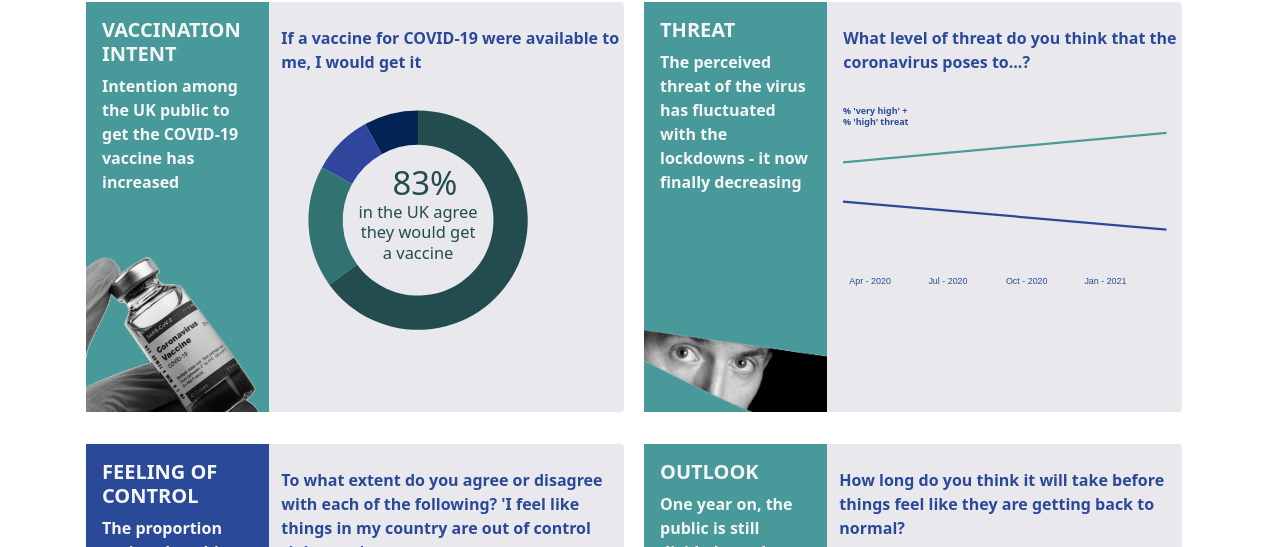
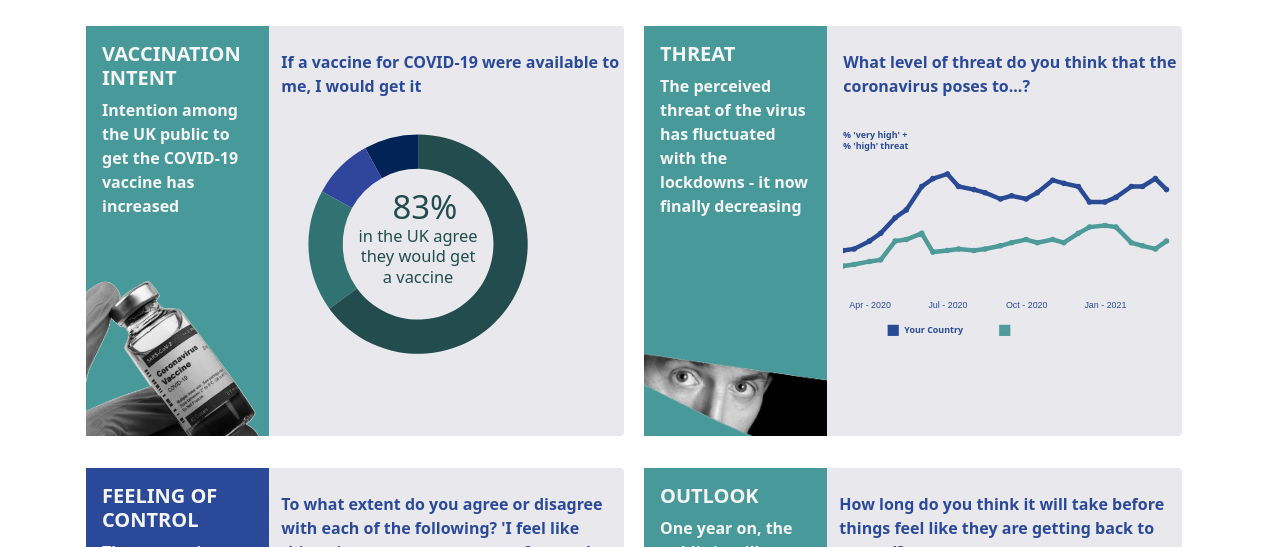
Before and after one commit to LiamOsler/d3, a website: page site/public/index.html in a window 1280 px wide. Shown: the part 959-1506 px from the top of the page. Drawn offline with nearby package versions, Linux system fonts and the light colour scheme.

Commit message:
upload threat perception graph

```diff
--- a/site/public/data/threat-perception.json
+++ b/site/public/data/threat-perception.json
@@ -1,12 +1,134 @@
 [
   {
     "date": "01-Mar-20",
+    "personally": 0.09,
+    "country": 0.19
+  },
+
+  {
+    "date": "14-Mar-20",
+    "personally": 0.1,
+    "country": 0.2
+  },
+
+  {
+    "date": "01-Apr-20",
+    "personally": 0.12,
+    "country": 0.25
+  },
+  {
+    "date": "14-Apr-20",
+    "personally": 0.13,
+    "country": 0.30
+  },
+  {
+    "date": "01-May-20",
+    "personally": 0.25,
+    "country": 0.40
+  },
+  {
+    "date": "14-May-20",
+    "personally": 0.26,
+    "country": 0.45
+  },
+  {
+    "date": "01-Jun-20",
+    "personally": 0.30,
+    "country": 0.60
+  },
+  {
+    "date": "14-Jun-20",
+    "personally": 0.18,
+    "country": 0.65
+  },
+  {
+    "date": "01-Jul-20",
+    "personally": 0.19,
+    "country": 0.68
+  },
+  {
+    "date": "14-Jul-20",
+    "personally": 0.20,
+    "country": 0.60
+  },
+  {
+    "date": "01-Aug-20",
+    "personally": 0.19,
+    "country": 0.58
+  },
+  {
+    "date": "14-Aug-20",
+    "personally": 0.20,
+    "country": 0.56
+  },
+  {
+    "date": "01-Sep-20",
+    "personally": 0.22,
+    "country": 0.52
+  },
+  {
+    "date": "14-Sep-20",
+    "personally": 0.24,
+    "country": 0.54
+  },
+  {
+    "date": "01-Oct-20",
+    "personally": 0.26,
+    "country": 0.52
+  },
+  {
+    "date": "14-Oct-20",
+    "personally": 0.24,
+    "country": 0.56
+  },
+  {
+    "date": "01-Nov-20",
+    "personally": 0.26,
+    "country": 0.64
+  },
+  {
+    "date": "14-Nov-20",
+    "personally": 0.24,
+    "country": 0.62
+  },
+  {
+    "date": "01-Dec-20",
+    "personally": 0.30,
+    "country": 0.60
+  },
+  {
+    "date": "14-Dec-20",
+    "personally": 0.34,
+    "country": 0.50
+  },
+  {
+    "date": "01-Jan-21",
     "personally": 0.35,
-      "country": 0.6
+    "country": 0.50
+  },
+  {
+    "date": "14-Jan-21",
+    "personally": 0.34,
+    "country": 0.53
+  },
+  {
+    "date": "01-Feb-21",
+    "personally": 0.24,
+    "country": 0.60
+  },
+  {
+    "date": "14-Feb-21",
+    "personally": 0.22,
+    "country": 0.60
+  },
+  {
+    "date": "01-Mar-21",
+    "personally": 0.20,
+    "country": 0.65
   },
   {
     "date": "14-Mar-21",
-      "personally": 0.17,
-      "country": 0.79
+    "personally": 0.25,
+    "country": 0.58
   }
 ]
--- a/site/public/index.html
+++ b/site/public/index.html
@@ -39,6 +39,7 @@
                   </div>
                   <div class = "col-8 p-3">
                     <p class="card-text">How confident, if at all, would you say you are in the ability of the NHS to deal with those who are ill as a result of getting the Coronavirus?</p>
+                    <div class = "chart-title">Mar 2020 - Feb 2021</div>
                     <div id= "chart"></div>
                     <p>Find out more here: <a href = "https://www.ipsos.com/en-uk/confidence-ability-nhs-deal-covid-19-its-highest-last-june"> https://www.ipsos.com/en-uk/confidence-ability-nhs-deal-covid-19-its-highest-last-june</a></p>
                   </div>
@@ -376,7 +377,7 @@
       });
 
       // append the svg object to the body of the page
-      var svg2 = d3.select("#chart3")
+      var svg3 = d3.select("#chart3")
         .append("svg")
         .attr("viewBox", `0 -50 500 400`)
         .append("g")
@@ -387,10 +388,10 @@
       var colors = ["#022355", "#30469c", "#317372", "#224c4e"];
       var myColor = d3.scaleLinear().domain([1,10]).range(["#294B96", "#69b3a2"]);
 
-      let g = svg2.append("g")
+      let g = svg3.append("g")
         .attr("transform", "translate(200,150)");
 
-      svg2.append("text")
+      svg3.append("text")
         .attr("x", 210)
         .attr("y", 100)
         .text("83%")
@@ -400,7 +401,7 @@
         .attr("text-anchor", "middle")
         .style('fill', '#224c4e');
 
-      svg2.append("text")
+      svg3.append("text")
         .attr("x", 200)
         .attr("y", 140)
         .text("in the UK agree")
@@ -410,7 +411,7 @@
         .attr("text-anchor", "middle")
         .style('fill', '#224c4e');
 
-      svg2.append("text")
+      svg3.append("text")
         .attr("x", 200)
         .attr("y", 170)
         .text("they would get")
@@ -420,7 +421,7 @@
         .attr("text-anchor", "middle")
         .style('fill', '#224c4e');
 
-      svg2.append("text")
+      svg3.append("text")
         .attr("x", 200)
         .attr("y", 200)
         .text("a vaccine")
@@ -460,7 +461,7 @@
 
 
       // append the svg object to the body of the page
-      var svg3 = d3.select("#chart4")
+      var svg4 = d3.select("#chart4")
         .append("div")
         .classed("svg-container", true) //container class to make it responsive
         .append("svg")
@@ -473,25 +474,26 @@
           // format the data
         data.forEach(function(d) {
             d.date = parseTime(d.date);
-            d.yes = +d.yes;
+            d.personally = +d.personally;
         });
 
         x.domain(d3.extent(data, function(d) { return d.date; }));
         y.domain([0, 1]);
 
-        svg3.append("path")
+        svg4.append("path")
           .data([data])
           .attr("class", "line-2")
+          .style("stroke", "#4E9B9A")
           .attr("d", valueline3);
 
-        svg3.append("path")
+        svg4.append("path")
           .data([data])
           .attr("class", "line")
           .attr("class", "line-2")
-          .style("stroke", "#4E9B9A")
+          .style("stroke", "#294B96")
           .attr("d", valueline4);
 
-        svg3.append("g")
+        svg4.append("g")
           .attr("class", "axis")
           .attr("transform", "translate(0, 150)")
           .call(d3.axisBottom(x)
@@ -500,7 +502,7 @@
           .style('font-size', '.5em');
 
 
-        svg3.append("text")
+        svg4.append("text")
           .attr("x", 0)
           .attr("y", 10)
           .text("% 'very high' + ")
@@ -509,7 +511,7 @@
           .style('font-weight', 'bold')
           .style('fill', '#294B96');
 
-        svg3.append("text")
+        svg4.append("text")
           .attr("x", 0)
           .attr("y", 20)
           .text("% 'high' threat")
@@ -517,6 +519,82 @@
           .style('font-size', '.5em')
           .style('font-weight', 'bold')
           .style('fill', '#294B96');
+
+        // Legend Items:
+        svg4.append('rect')
+          .attr('x', 40)
+          .attr('y', 180)
+          .attr('width', 10)
+          .attr('height', 10)
+          .attr('fill', '#294B96');
+
+          svg4.append("text")
+          .attr("x", 55)
+          .attr("y", 185)
+          .text("Your Country")
+          .attr("alignment-baseline","middle")
+          .style('font-size', '.5em')
+          .style('font-weight', 'bold')
+          .style('fill', '#294B96');
+
+        svg4.append('rect')
+          .attr('x', 140)
+          .attr('y', 180)
+          .attr('width', 10)
+          .attr('height', 10)
+          .attr('fill', '#4E9B9A');
+
+
+      // add the dots with tooltips
+      svg4.selectAll("dot")
+        .data(data)
+        .attr("class", "point")
+      .enter().append("circle")
+        .style("stroke", "#294B96")
+        .style("fill", "#294B96")
+        .attr("r", 2)
+        .attr("cx", function(d) { return x(d.date); })
+        .attr("cy", function(d) { return y(d.country); })
+        .on("mouseover", function(event,d) {
+          div.transition()
+            .duration(200)
+            .style("opacity", 3)
+            .style("color", "#294B96");
+          div.html(formatTime(d.date) + "<br/>" + formatPercent(d.country)  +" Your Country")
+            .style("left", (event.pageX) + "px")
+            .style("top", (event.pageY - 28) + "px");
+          })
+        .on("mouseout", function(d) {
+          div.transition()
+            .duration(500)
+            .style("opacity", 0);
+          });
+
+                          // add the dots with tooltips
+      svg4.selectAll("dot")
+        .data(data)
+        .attr("class", "point")
+      .enter().append("circle")
+        .style("stroke", "#4E9B9A")
+        .style("fill", "#4E9B9A")
+        .attr("r", 2)
+        .attr("cx", function(d) { return x(d.date); })
+        .attr("cy", function(d) { return y(d.personally); })
+        .on("mouseover", function(event,d) {
+          div.transition()
+            .duration(200)
+            .style("opacity", 3)
+            .style("color", "#4E9B9A");
+          div.html(formatTime(d.date) + "<br/>" + formatPercent(d.personally)  +" You Personally")
+            .style("left", (event.pageX) + "px")
+            .style("top", (event.pageY - 28) + "px");
+          })
+        .on("mouseout", function(d) {
+          div.transition()
+            .duration(500)
+            .style("opacity", 0);
+          });
+
       });
 
 
--- a/site/public/styles/main.css
+++ b/site/public/styles/main.css
@@ -107,6 +107,10 @@ img{
 
 /* d3 chart styling: */
 
+.chart-title{
+    text-align: center;
+}
+
 .axis path, .axis line {
     fill: none;
     stroke: none;
@@ -122,7 +126,7 @@ img{
 }
 
 .line-2{
-    stroke-width: 2;
+    stroke-width: 4;
 }
 
 div.tooltip {
```
Lines whose indentation alone changed are shown as unchanged.
